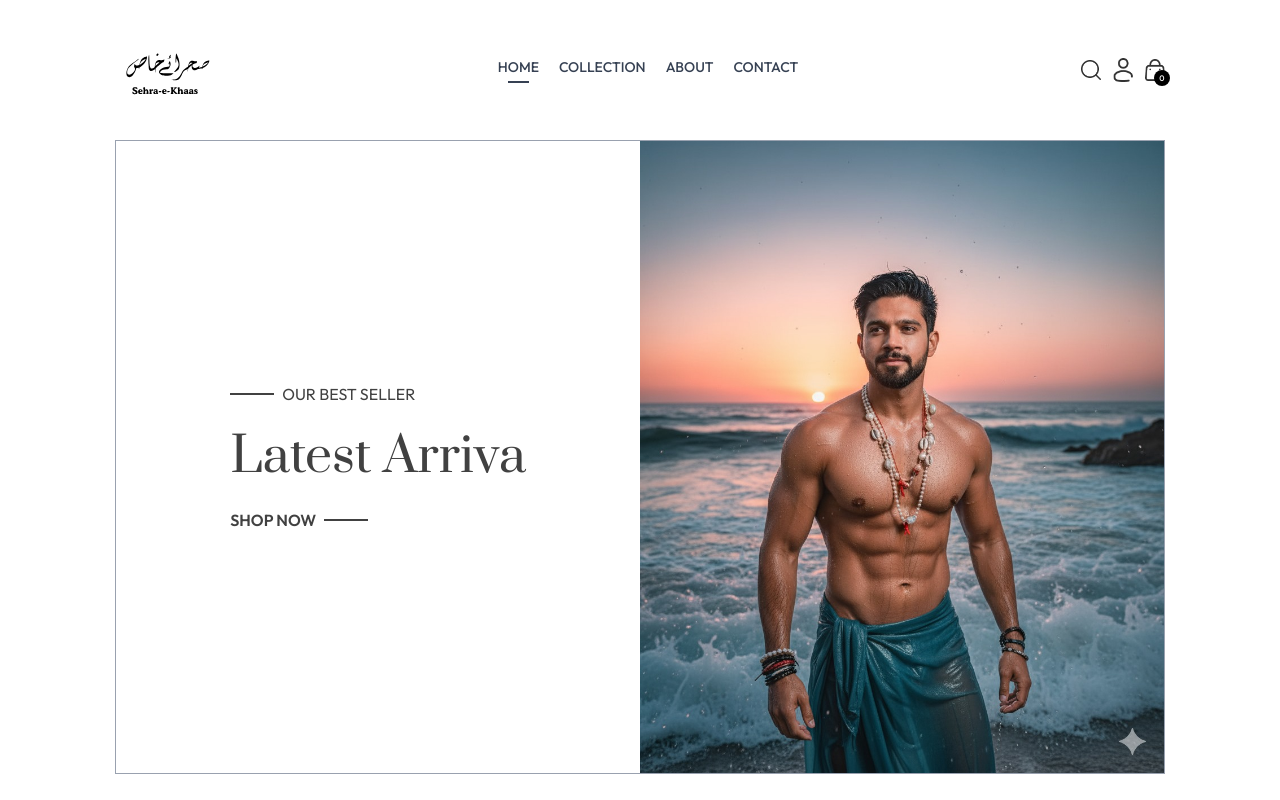
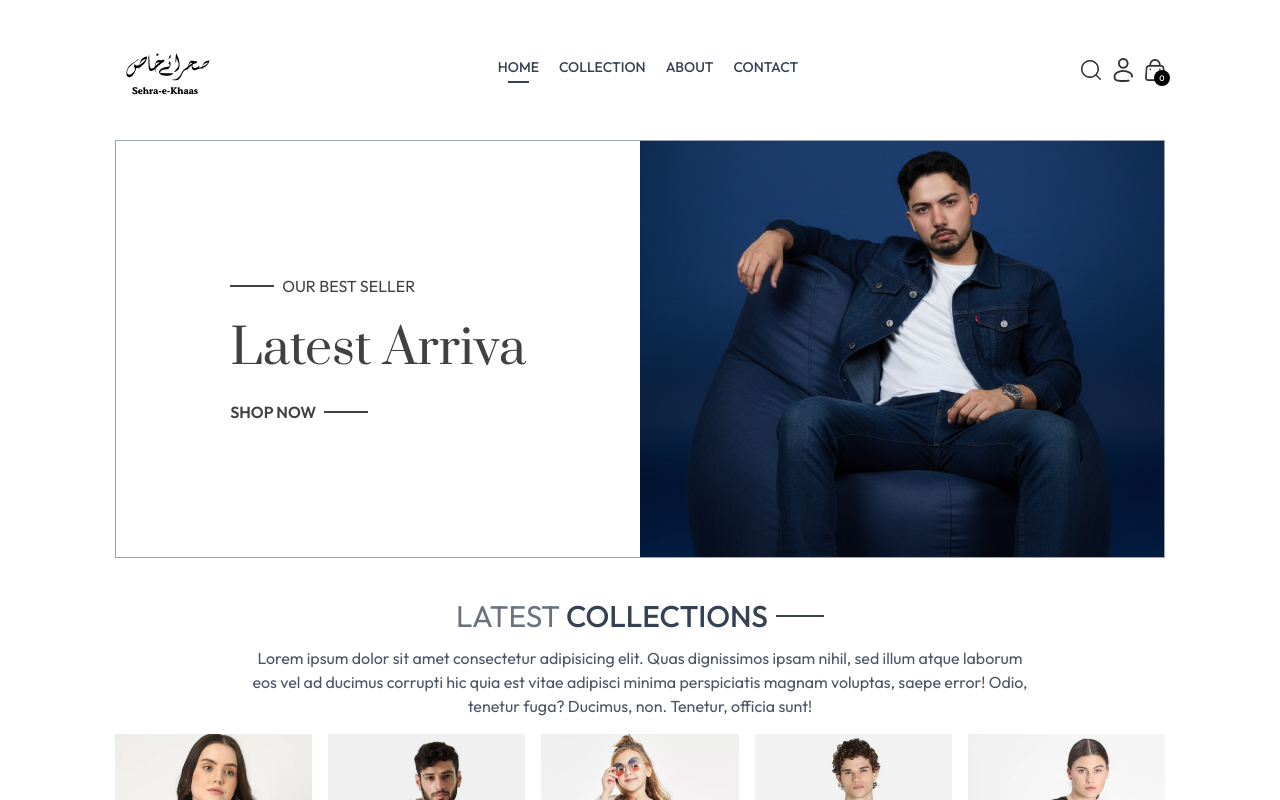
Before and after one commit to Noumansharif27/ECommerceWeb, a React (Vite) app in the folder frontEnd/: page / in a window 1280 px wide. Shown: the top 800 px of the page. Built offline with nearby package versions, Linux system fonts and the light colour scheme.

Commit message:
removed the mother-fucker picture from the project

```diff
--- a/frontEnd/src/assets/assets.js
+++ b/frontEnd/src/assets/assets.js
@@ -55,7 +55,7 @@ import p_img51 from "./p_img51.png";
 import p_img52 from "./p_img52.png";
 
 import logo from "./temp_logo.svg";
-import hero_img from "./hero_img.jpeg";
+import hero_img from "./hero_img.png";
 import cart_icon from "./cart_icon.png";
 import bin_icon from "./bin_icon.png";
 import dropdown_icon from "./dropdown_icon.png";
--- a/frontEnd/src/components/Hero.jsx
+++ b/frontEnd/src/components/Hero.jsx
@@ -23,7 +23,7 @@ const Hero = () => {
 
       {/* Hero Right-Side */}
       <img
-        className="w-full sm:w-1/2"
+        className="w-full sm:w-1/2 h-[26rem] object-cover"
         src={assets.hero_img}
         alt="HeroRightImage"
       />
```
Also changed, not shown: frontEnd/src/assets/hero_img.jpeg (deleted), frontEnd/src/assets/hero_img.png.
